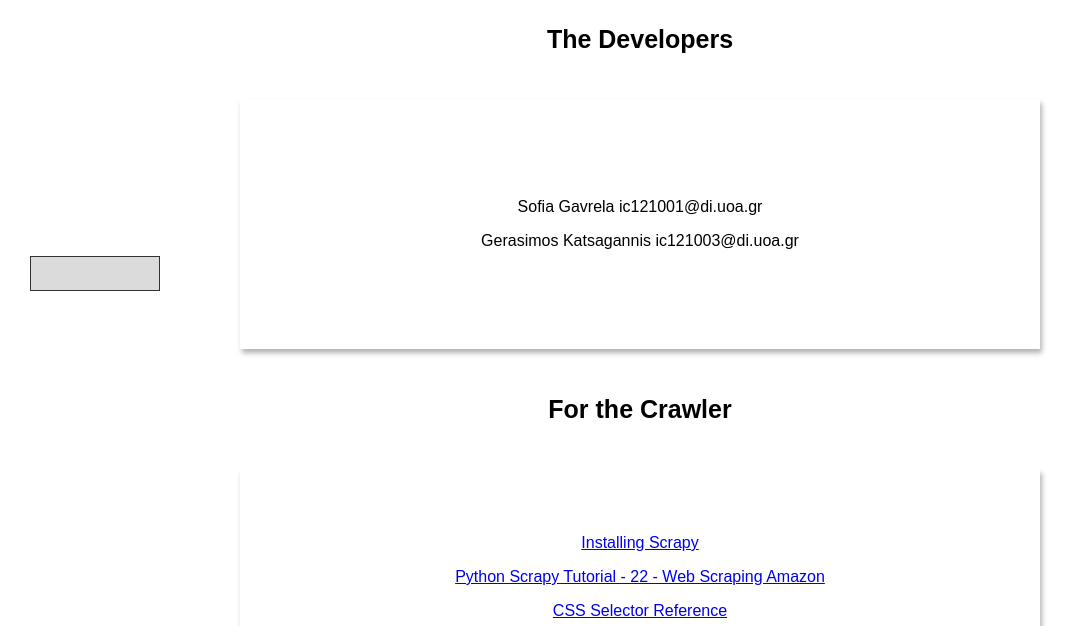
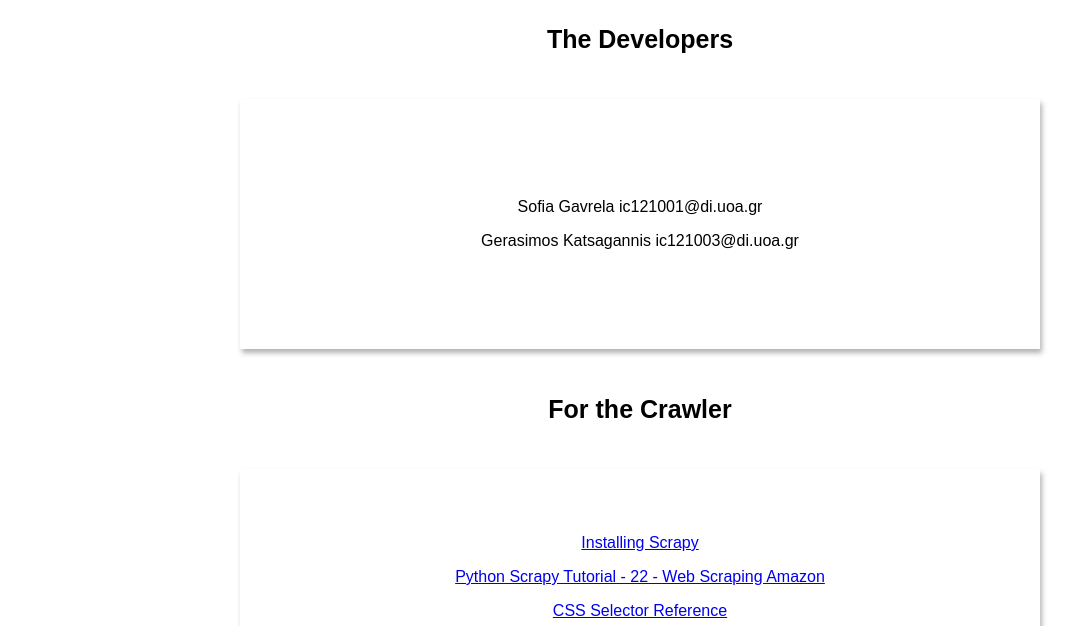
Before and after one commit to SimonianMossi/Product-Specs, a plain HTML site: page credits.html in a window 1280 px wide. Shown: the part 174-800 px from the top of the page, without its empty margins (0-1078 px from the left). Drawn offline with nearby package versions, Linux system fonts and the light colour scheme.

Commit message:
fixed bugs

```diff
--- a/credits.html
+++ b/credits.html
@@ -29,8 +29,6 @@
         </div>
     </div>
         <div class="content">
-            <div id="tooltip" style="z-index:3;position: absolute;top: 430px;left: 30px;width: 130px;height: 35px;border: 1px solid black;
-                background-color: lightgrey;opacity: 0.8;font-family: 'Courier New', Courier, monospace;font-size: 10px;"></div>
             <h1>Credits</h1>
 
             <div class="scrollytellingBox show" style="padding: 40px;height: 30px;width: 600px; box-shadow: none;">
```
Also changed, not shown: index.html (+0 -2 lines).
